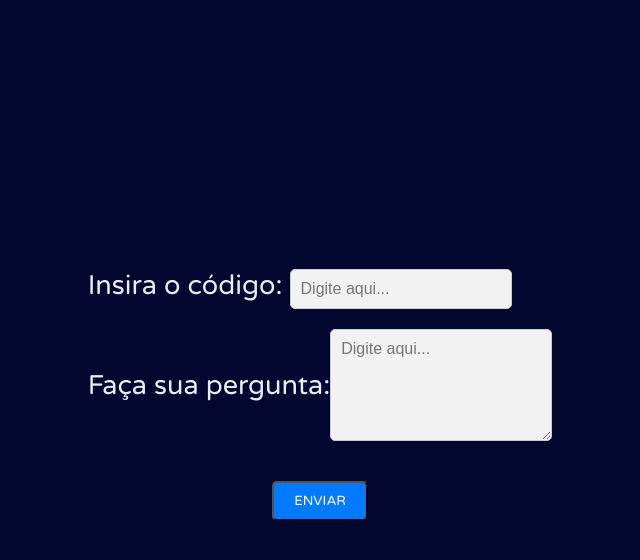
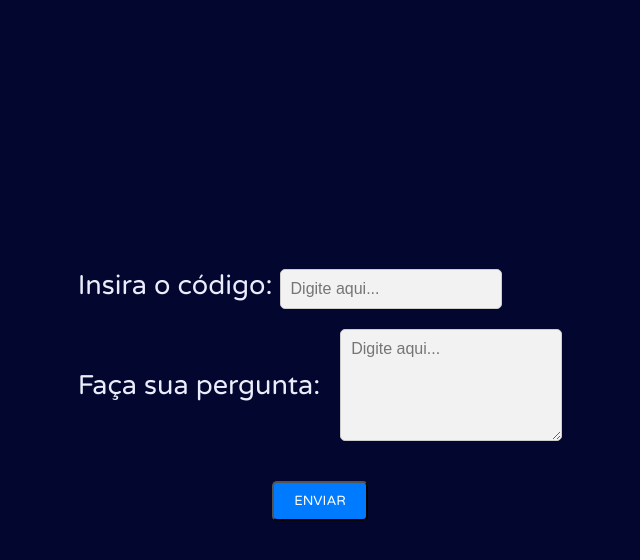
Before and after one commit to analu42/ojogodaimitacao, a PHP site: page /question.html in a window 1280 px wide. Shown: the top 560 px of the page, without its empty margins (320-960 px from the left). Run offline with PHP 8.4, Linux system fonts and the light colour scheme.

Commit message:
Update index.css

```diff
--- a/index.css
+++ b/index.css
@@ -48,6 +48,10 @@
     padding-bottom: 30px;
 }
 
+.padd3{
+    padding-left: 20px;
+}
+
 
 .margin{
     padding-left: 300px;
```
